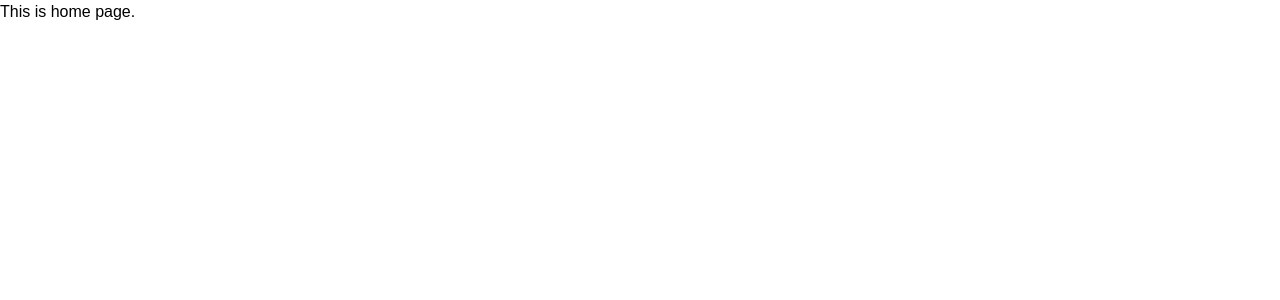
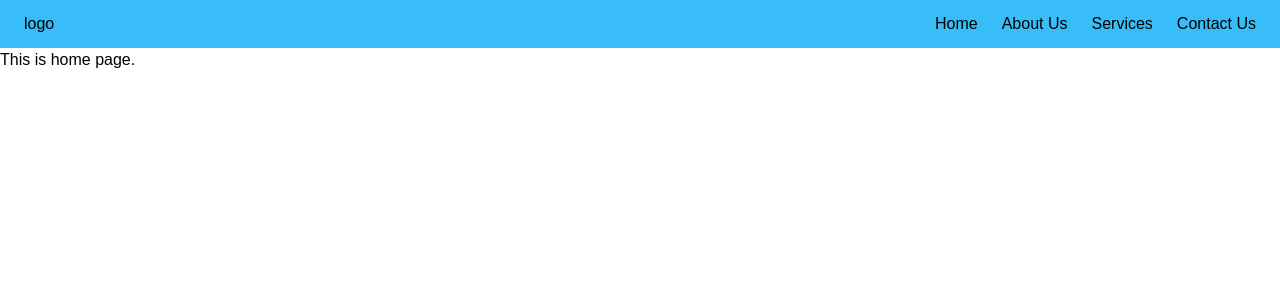
Before and after one commit to Utkarsh-Khatri/my-app, a Next.js app: page / in a window 1280 px wide. Shown: the top 300 px of the page. Built offline with nearby package versions, Linux system fonts and the light colour scheme.

Commit message:
added navbar in layout

```diff
--- a/app/layout.js
+++ b/app/layout.js
@@ -1,5 +1,6 @@
 import { Inter } from "next/font/google";
 import "./globals.css";
+import Navbar from "@/components/navbar/Navbar";
 
 const inter = Inter({ subsets: ["latin"] });
 
@@ -11,7 +12,10 @@
 export default function RootLayout({ children }) {
   return (
     <html lang="en">
-      <body className={inter.className}>{children}</body>
+      <body className={inter.className}>
+        <Navbar/>
+        {children}
+      </body>
     </html>
   );
 }
```
